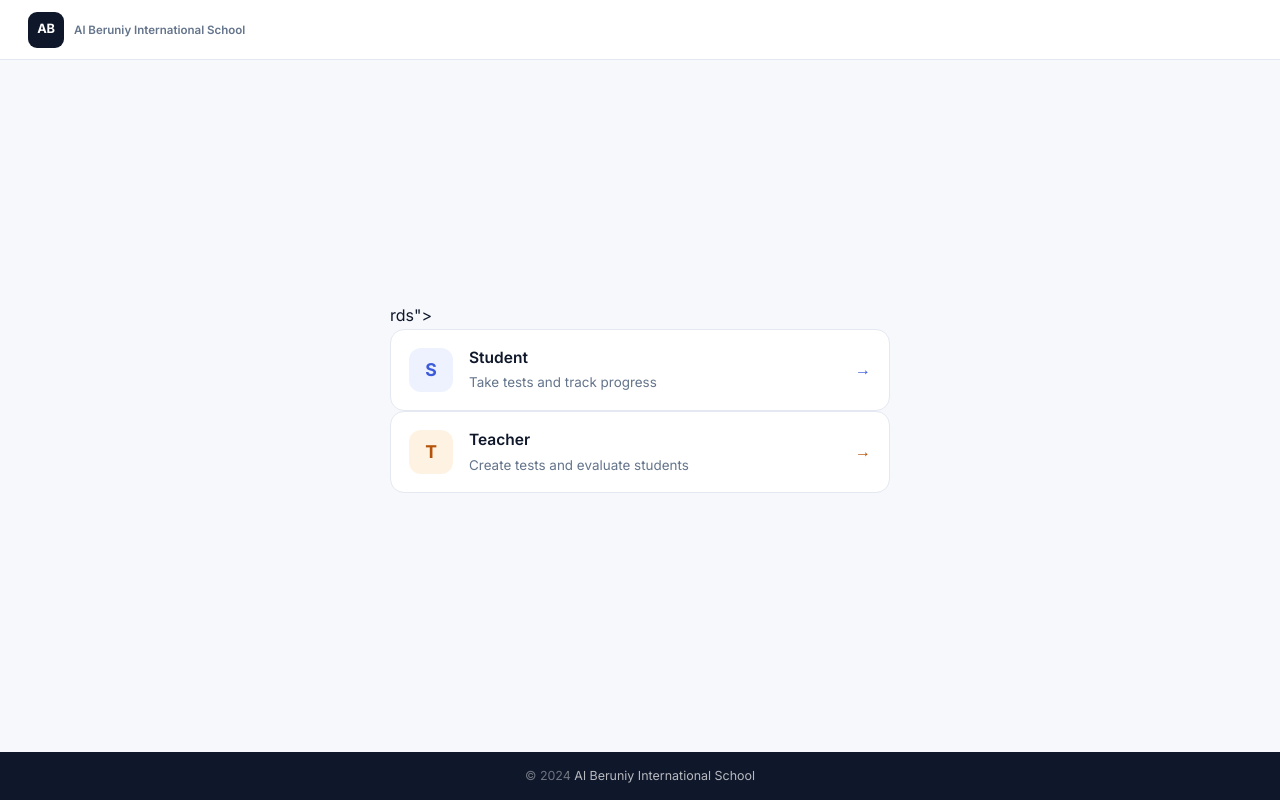
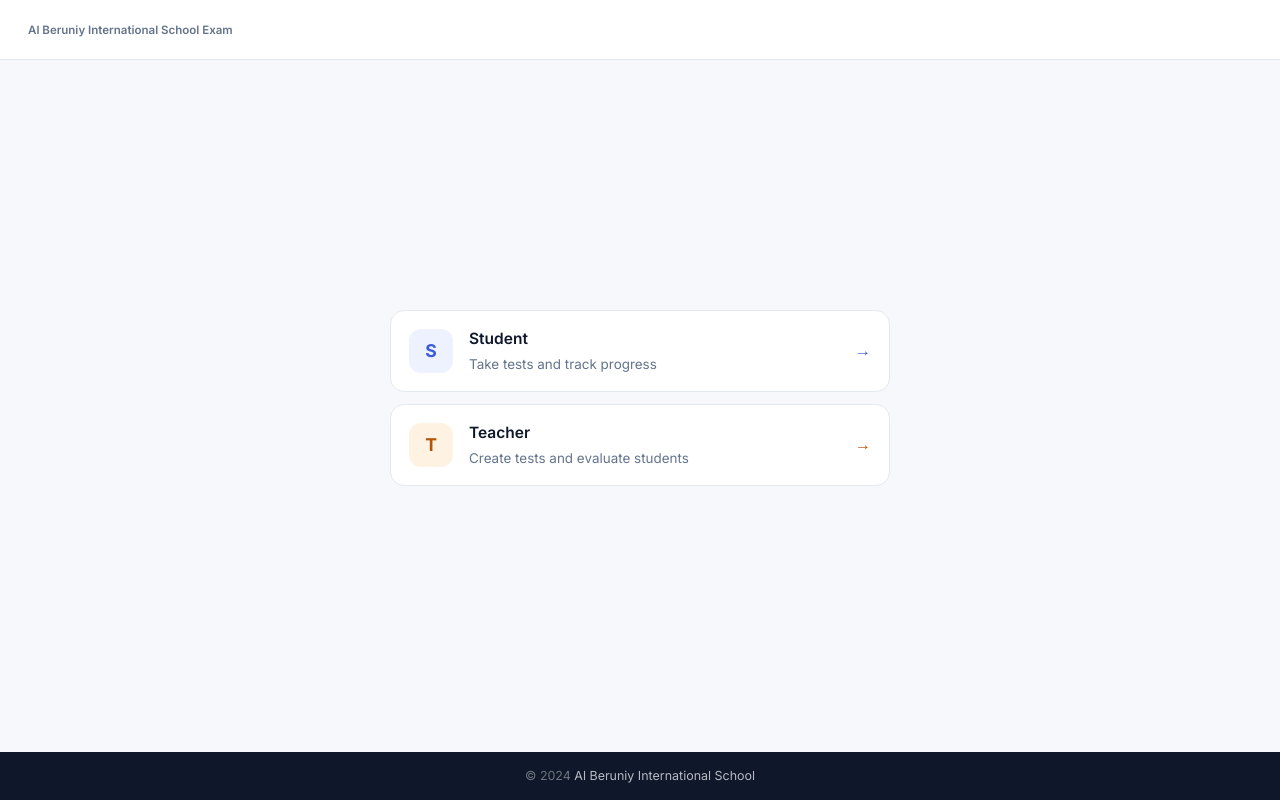
Before and after one commit to UMAR-MUQ/al-beruniy-school, a website: page index.html in a window 1280 px wide. Drawn offline with Linux system fonts and the light colour scheme.

Commit message:
Add files via upload

```diff
--- a/index.html
+++ b/index.html
@@ -4,25 +4,23 @@
   <meta charset="UTF-8"/>
   <meta name="viewport" content="width=device-width, initial-scale=1.0"/>
   <title>Al Beruniy International School</title>
-  <link rel="stylesheet" href="style.css?v=3"/>
+  <link rel="stylesheet" href="style.css?v=4"/>
 </head>
 <body>
 
 <!-- HEADER -->
 <header class="topbar">
   <div class="topbar-brand">
-    <div class="topbar-logo">AB</div>
     <div class="topbar-title">
-      <span>Al Beruniy International School</span>
+      <span>Al Beruniy International School Exam</span>
     </div>
   </div>
 </header>
 
-<!-- HERO -->
+<!-- MAIN -->
 <main class="home-main">
   <div class="home-inner">
-
-    <!-- ROLE CARDS -->rds">
+    <div class="home-cards">
 
       <a href="student.html" class="home-card">
         <div class="home-card-letter home-card-s">S</div>
--- a/style.css
+++ b/style.css
@@ -64,13 +64,7 @@ a { text-decoration: none; color: inherit; }
   flex-shrink: 0;
 }
 .topbar-brand { display: flex; align-items: center; gap: 10px; }
-.topbar-logo {
-  width: 36px; height: 36px; border-radius: 9px;
-  background: var(--text); color: #fff;
-  display: flex; align-items: center; justify-content: center;
-  font-size: .8rem; font-weight: 700; letter-spacing: -.3px;
-  flex-shrink: 0;
-}
+.topbar-logo { display: none; }
 .topbar-title { display: flex; flex-direction: column; }
 .topbar-title span:first-child { font-size: .95rem; font-weight: 600; color: var(--text); }
 .topbar-title span:last-child  { font-size: .72rem; color: var(--text-sec); margin-top: 1px; }
```
